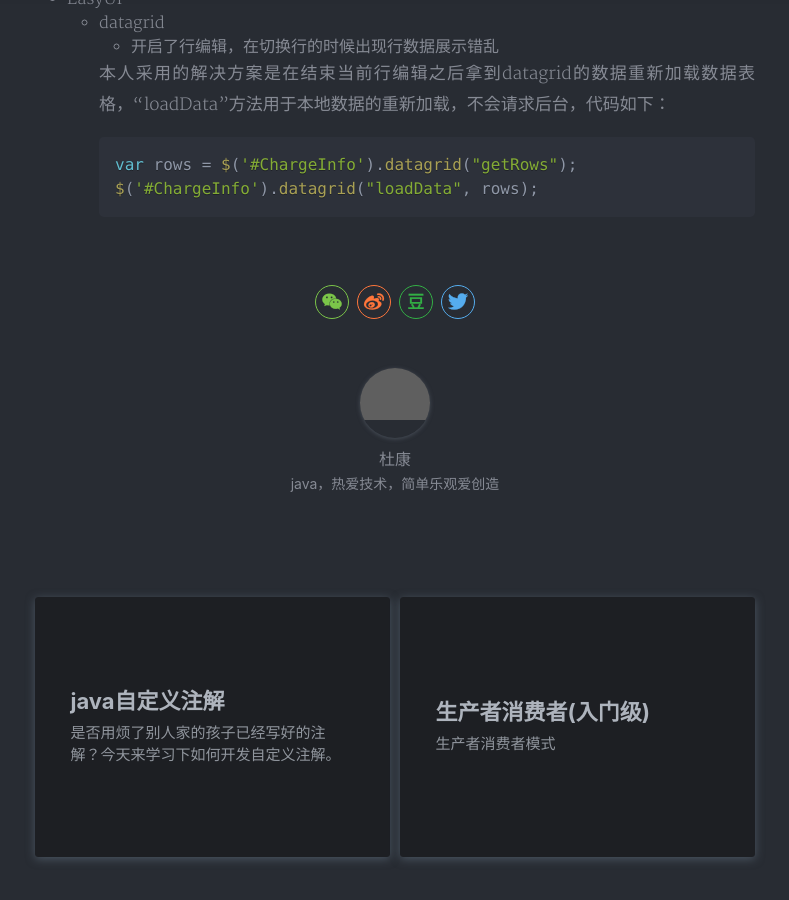
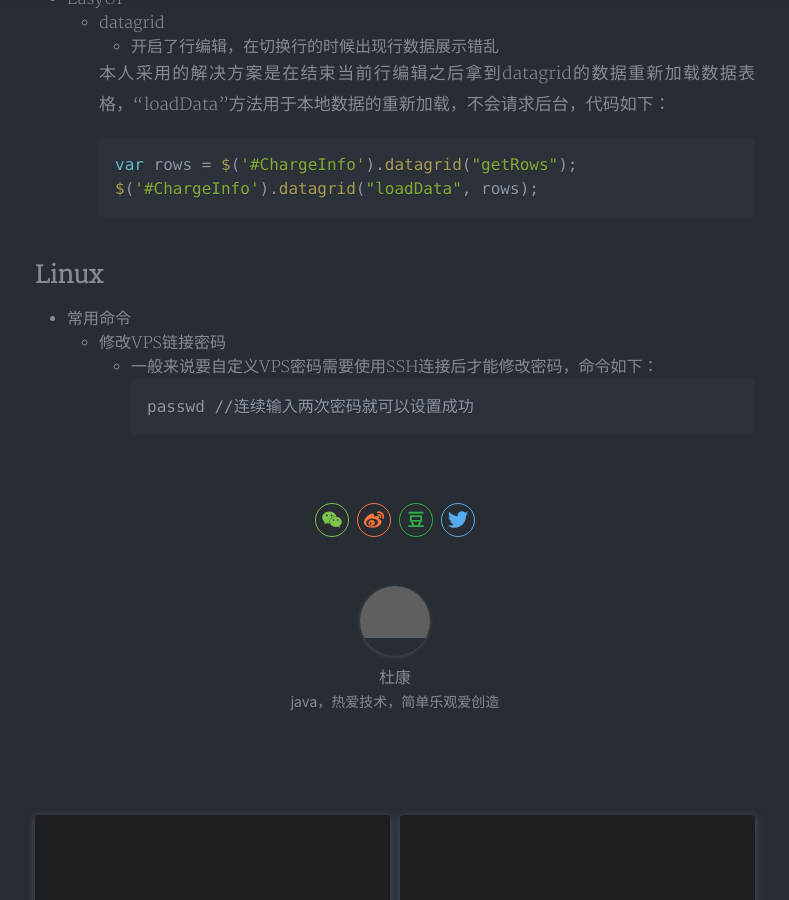
Before and after one commit to DuKang0624/DuKang0624.github.io, a Jekyll site: the page built from _posts/2019-10-22-essays.md, in a window 1280 px wide and 900 px high, scrolled down 1377 px. Shown: the whole window, without its empty margins (245-1034 px from the left). Built offline with Jekyll 4.4.1, drawn with Linux system fonts in a browser that asks for light colours; nearby versions of some CDN libraries; a style sheet for code colours, icons or effects is not loaded; grey boxes are pictures that could not be loaded.

Commit message:
Linux常用命令

````diff
--- a/_posts/2019-10-22-essays.md
+++ b/_posts/2019-10-22-essays.md
@@ -53,3 +53,12 @@ tags: 随笔
     var rows = $('#ChargeInfo').datagrid("getRows");
     $('#ChargeInfo').datagrid("loadData", rows);
     ```
+
+## Linux
+
+- 常用命令
+  - 修改VPS链接密码
+    - 一般来说要自定义VPS密码需要使用SSH连接后才能修改密码，命令如下：
+    ```
+    passwd //连续输入两次密码就可以设置成功
+    ```
````
